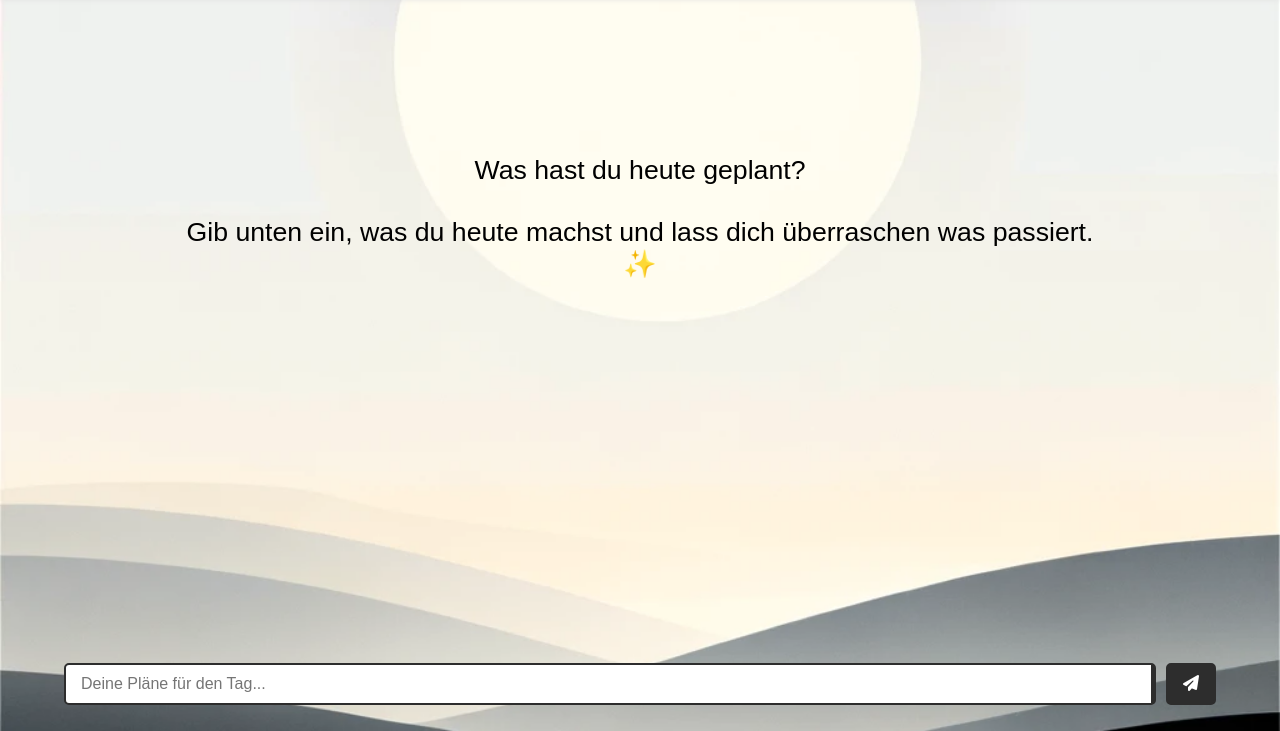
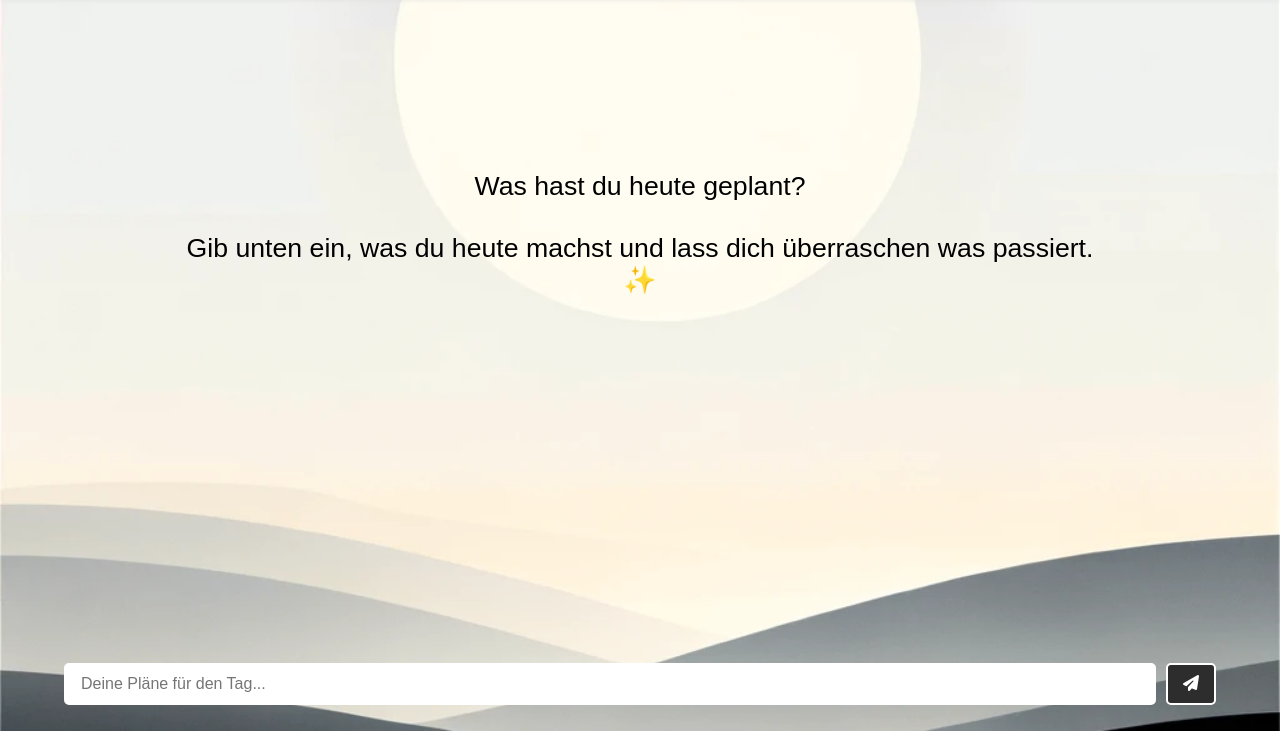
Before and after one commit to DavidSparta/projektarbeit-maus, a website: page public/yourday.html in a window 1280 px wide. Shown: the part 69-800 px from the top of the page. Drawn offline with Linux system fonts and the light colour scheme; a web font is replaced by a local one.

Commit message:
Fixed scrolling

```diff
--- a/public/style.css
+++ b/public/style.css
@@ -413,11 +413,6 @@ button {
 
 }
 
-.yourday-container {
-    display: flex;
-    flex-direction: column;
-}
-
 #content {
     display: flex;
     justify-content: center;
@@ -426,7 +421,7 @@ button {
     width: 100%;
     flex-grow: 1; /* Erlaubt dem content-Element, den verbleibenden Platz einzunehmen */
     overflow-y: auto; /* Fügt einen Scrollbalken hinzu, falls der Inhalt länger als der Bildschirm ist */
-    min-height: calc(100vh - 66px); /* Passt die Höhe an die des Viewports an, abzüglich der Höhe des Headers */
+    min-height: calc(100vh - 128px); /* Passt die Höhe an die des Viewports an, abzüglich der Höhe des Headers */
     flex-direction: column;
 }
 
@@ -443,7 +438,7 @@ button {
 #inputArea input, #inputArea button {
     padding: 10px 15px; /* Gibt Input und Button ein angenehmes Padding */
     font-size: 16px; /* Legt eine passende Schriftgröße fest */
-    border: 2px solid var(--theme-color);
+    border: 2px solid var(--light-background-color);
     border-radius: 5px; /* Rundet die Ecken für ein modernes Aussehen */
     margin: 10px 0; /* Fügt etwas Abstand oben und unten hinzu */
 }
@@ -489,7 +484,7 @@ button {
 }
 
 
-#instruction, #generatedPoem {
+#instruction {
 
     margin: 20px 0;
     padding: 0.5rem;
@@ -501,6 +496,7 @@ button {
     padding: 0.5em;
     background-color: white;
     color: var(--theme-color);
+    margin: 0.5em;
 
 }
 
--- a/public/yourday.html
+++ b/public/yourday.html
@@ -28,7 +28,7 @@
     </div>
     <main>
         <div id="content">
-            <p id="instruction">Was hast du heute geplant?<br><br>Gib unten ein, was du heute machst und lass dich überraschen was passiert.<br/>&#10024;</i><br><br><br><br></p>
+            <p id="instruction">Was hast du heute geplant?<br><br>Gib unten ein, was du heute machst und lass dich überraschen was passiert.<br/>&#10024;</i>
             <div id="results">
                 <img id="generatedImage" src="" alt="Generiertes Bild" hidden>
                 <p id="generatedPoem" hidden></p>
```
